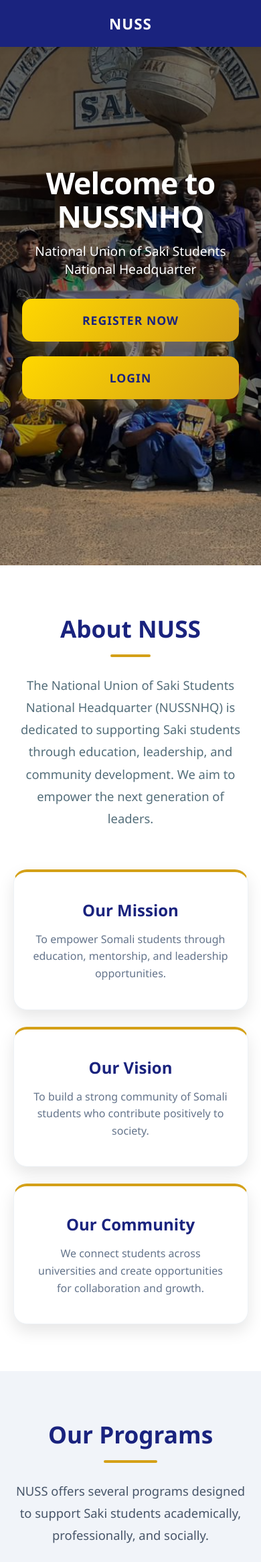
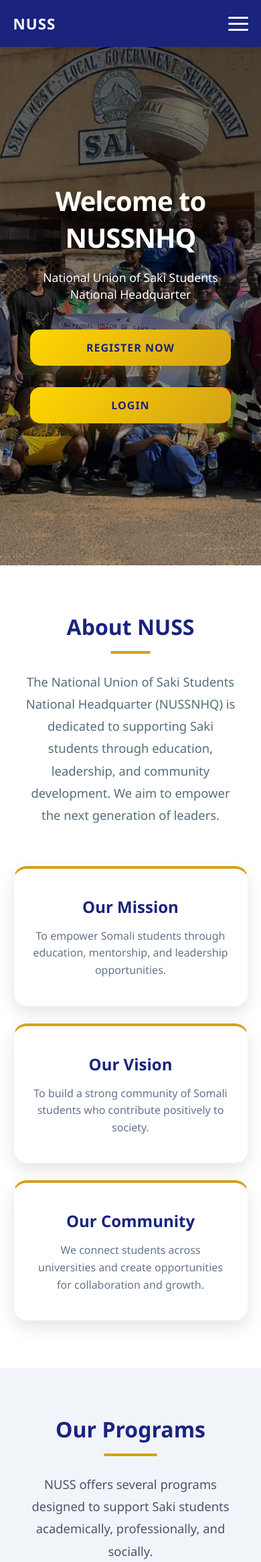
Before and after one commit to Holuwardammy/nussnhq_portal, a Django app: page / in a window 390 px wide. Shown: the top 2332 px of the page at 67% size. Run offline with Django 5.2, Linux system fonts and the light colour scheme; data comes from the database, SQL or seed files in the repository.

Commit message:
Initial commit: NUSS responsive homepage with navbar, hero, sections

```diff
--- a/static/css/style.css
+++ b/static/css/style.css
@@ -7,18 +7,29 @@
     box-sizing: border-box;
 }
 
+html {
+    overflow-x: hidden;
+}
+
 body {
     font-family: 'Segoe UI', Roboto, Helvetica, Arial, sans-serif;
     background: #f8fafc;
     color: #1e293b;
     scroll-behavior: smooth;
+    overflow-x: hidden;
+    padding-top: 75px;
+}
+
+img {
+    max-width: 100%;
+    height: auto;
 }
 
 /* =========================================
    2. PREMIUM STICKY NAVBAR
    ========================================= */
 #navbar {
-    position: fixed; /* Keeps it locked at the top */
+    position: fixed;
     top: 0;
     width: 100%;
     height: 75px;
@@ -46,6 +56,7 @@ body {
     font-weight: 800;
     letter-spacing: 1px;
     cursor: pointer;
+    z-index: 1001;
 }
 
 #navbar ul {
@@ -91,6 +101,39 @@ body {
     width: 100%;
 }
 
+.nav-toggle {
+    display: none;
+    flex-direction: column;
+    justify-content: space-between;
+    width: 30px;
+    height: 21px;
+    background: transparent;
+    border: none;
+    cursor: pointer;
+    z-index: 1001;
+}
+
+.nav-toggle span {
+    display: block;
+    height: 3px;
+    width: 100%;
+    background: #FFFFFF;
+    border-radius: 3px;
+    transition: all 0.3s ease;
+}
+
+.nav-toggle.active span:nth-child(1) {
+    transform: rotate(45deg) translate(7px, 7px);
+}
+
+.nav-toggle.active span:nth-child(2) {
+    opacity: 0;
+}
+
+.nav-toggle.active span:nth-child(3) {
+    transform: rotate(-45deg) translate(7px, -7px);
+}
+
 /* =========================================
    3. GLOBAL SECTION REVEAL
    ========================================= */
@@ -107,11 +150,46 @@ section.visible {
 
 /* Responsive fix for Nav */
 @media (max-width: 768px) {
+    body {
+        padding-top: 70px;
+    }
+
     #navbar {
         padding: 0 5%;
+        height: 70px;
     }
+
+    .nav-toggle {
+        display: flex;
+    }
+
     #navbar ul {
-        display: none; /* We can add a mobile toggle later */
+        position: fixed;
+        top: 70px;
+        left: 0;
+        width: 100%;
+        height: calc(100vh - 70px);
+        background: #1A237E;
+        flex-direction: column;
+        align-items: center;
+        justify-content: flex-start;
+        padding-top: 40px;
+        gap: 30px;
+        transform: translateX(100%);
+        transition: transform 0.4s ease;
+    }
+
+    #navbar ul.active {
+        transform: translateX(0);
+    }
+
+    #navbar ul li {
+        margin-left: 0;
+    }
+
+    #navbar ul li a {
+        font-size: 1.2rem;
+        padding: 12px 20px;
     }
 }
 
@@ -120,7 +198,7 @@ section.visible {
    ========================================= */
 .hero {
     position: relative;
-    height: 100vh;
+    min-height: calc(100vh - 75px);
     display: flex;
     flex-direction: column;
     justify-content: center;
@@ -128,13 +206,13 @@ section.visible {
     text-align: center;
     color: #ffffff;
     background: linear-gradient(rgba(0, 0, 0, 0.6), rgba(0, 0, 0, 0.3)),
-                url('/static/images/bac.jpg') center/cover no-repeat fixed;
+                url('/static/images/bac.jpg') center/cover no-repeat;
     z-index: 1;
     overflow: hidden;
     animation: heroPop 1.2s cubic-bezier(0.2, 1, 0.3, 1) forwards;
+    padding: 40px 20px;
 }
 
-/* Sub-elements animation setup */
 .hero h1, .hero p, .btn-hero {
     position: relative;
     z-index: 2;
@@ -144,25 +222,25 @@ section.visible {
 }
 
 .hero h1 {
-    font-size: 4.5rem;
+    font-size: clamp(2.5rem, 8vw, 4.5rem);
     font-weight: 900;
     margin-bottom: 20px;
     letter-spacing: -1px;
     text-shadow: 0 10px 30px rgba(0, 0, 0, 0.5);
-    animation-delay: 0.3s; /* Heading appears first */
+    animation-delay: 0.3s;
 }
 
 .hero p {
-    font-size: 1.8rem;
+    font-size: clamp(1.1rem, 3vw, 1.8rem);
     font-weight: 400;
     max-width: 800px;
     margin-bottom: 40px;
     line-height: 1.4;
     text-shadow: 0 5px 15px rgba(0, 0, 0, 0.5);
-    animation-delay: 0.5s; /* Paragraph follows */
+    animation-delay: 0.5s;
+    padding: 0 20px;
 }
 
-/* THE GOLDEN BUTTON */
 .btn-hero {
     display: inline-block;
     background: linear-gradient(135deg, #FFD700 0%, #D4A017 100%);
@@ -176,7 +254,9 @@ section.visible {
     text-decoration: none;
     box-shadow: 0 10px 30px rgba(212, 160, 23, 0.3);
     transition: all 0.4s cubic-bezier(0.175, 0.885, 0.32, 1.275);
-    animation-delay: 0.7s; /* Button follows last */
+    animation-delay: 0.7s;
+    min-width: 200px;
+    min-height: 44px;
 }
 
 .btn-hero:hover {
@@ -199,17 +278,23 @@ section.visible {
     }
 }
 
-/* RESPONSIVE DESIGN */
 @media (max-width: 1024px) {
-    .hero h1 { font-size: 3.5rem; }
-    .hero p { font-size: 1.4rem; padding: 0 20px; }
+    .hero {
+        min-height: calc(100vh - 70px);
+    }
 }
 
 @media (max-width: 768px) {
-    .hero { background-attachment: scroll; /* Smoother on mobile */ }
-    .hero h1 { font-size: 2.5rem; }
-    .hero p { font-size: 1.1rem; }
-    .btn-hero { padding: 14px 35px; font-size: 1rem; }
+    .hero {
+        background-attachment: scroll;
+        min-height: calc(100vh - 70px);
+    }
+    .btn-hero {
+        padding: 16px 35px;
+        font-size: 1rem;
+        width: min(90%, 300px);
+        margin-bottom: 10px;
+    }
 }
 
 /* =========================================
@@ -222,14 +307,13 @@ section.visible {
 }
 
 .about h2 {
-    font-size: 2.8rem;
-    color: #1A237E; /* Consistent deep blue */
+    font-size: clamp(2rem, 5vw, 2.8rem);
+    color: #1A237E;
     margin-bottom: 25px;
     position: relative;
     display: inline-block;
 }
 
-/* Decorative line under the heading */
 .about h2::after {
     content: '';
     display: block;
@@ -246,11 +330,12 @@ section.visible {
     font-size: 1.15rem;
     color: #546e7a;
     line-height: 1.8;
+    padding: 0 15px;
 }
 
 .about-cards {
     display: grid;
-    grid-template-columns: repeat(auto-fit, minmax(280px, 1fr));
+    grid-template-columns: repeat(auto-fit, minmax(min(280px, 100%), 1fr));
     gap: 30px;
     justify-items: center;
 }
@@ -286,13 +372,9 @@ section.visible {
     line-height: 1.6;
 }
 
-/* Responsive adjustments */
 @media (max-width: 768px) {
     .about {
         padding: 70px 5%;
-    }
-    .about h2 {
-        font-size: 2.2rem;
     }
 }
 
@@ -301,12 +383,12 @@ section.visible {
    ========================================= */
 .programs {
     padding: 100px 8%;
-    background: #f1f4f9; /* Soft contrast background */
+    background: #f1f4f9;
     text-align: center;
 }
 
 .programs h2 {
-    font-size: 2.8rem;
+    font-size: clamp(2rem, 5vw, 2.8rem);
     color: #1A237E;
     margin-bottom: 25px;
     position: relative;
@@ -329,11 +411,12 @@ section.visible {
     font-size: 1.15rem;
     color: #475569;
     line-height: 1.8;
+    padding: 0 15px;
 }
 
 .programs-container {
     display: grid;
-    grid-template-columns: repeat(auto-fit, minmax(300px, 1fr));
+    grid-template-columns: repeat(auto-fit, minmax(min(300px, 100%), 1fr));
     gap: 35px;
 }
 
@@ -836,52 +931,26 @@ footer {
 }
 
 /* =========================================
-   STRICT MOBILE "BOLD" VIEW (Home Page)
+   STRICT MOBILE "BOLD" VIEW
    ========================================= */
 @media (max-width: 850px) {
-    /* 1. Navbar Bold Fix */
-    #navbar {
-        padding: 0 20px;
-        height: 70px;
+    #navbar h2 {
+        font-size: 1.4rem;
+        text-align: left;
     }
 
-    #navbar h2 {
-        font-size: 1.4rem;
-        width: 100%;
-        text-align: center; /* Center the brand on mobile */
-    }
-
-    /* 2. Hero Section - Full Screen Impact */
     .hero {
         padding: 0 15px;
-        background-attachment: scroll; /* Fixes laggy background on mobile */
-    }
-
-    .hero h1 {
-        font-size: 2.8rem; /* Large and bold */
-        line-height: 1.1;
-        margin-bottom: 15px;
-    }
-
-    .hero p {
-        font-size: 1.2rem;
-        margin-bottom: 30px;
     }
 
     .btn-hero {
-        width: 90%; /* Wide, bold button */
-        padding: 20px;
-        font-size: 1.1rem;
         border-radius: 15px;
     }
 
-    /* 3. Section Headers */
     .about h2, .programs h2, .events h2, .gallery h2, .contact h2 {
-        font-size: 2.2rem;
         width: 100%;
     }
 
-    /* 4. Bold Cards (1 Column) */
     .about-cards, .programs-container, .events-container, .gallery-container {
         grid-template-columns: 1fr !important;
         gap: 25px;
--- a/students/templates/home.html
+++ b/students/templates/home.html
@@ -1,12 +1,12 @@
 {% load static %}
 
 <!DOCTYPE html>
-<html>
-
+<html lang="en">
 <head>
+    <meta charset="UTF-8">
+    <meta name="viewport" content="width=device-width, initial-scale=1.0">
     <title>NUSS Website</title>
-
-    <link rel="stylesheet" href="{% static 'css/style.css' %}?v=2">
+    <link rel="stylesheet" href="{% static 'css/style.css' %}?v=4">
 </head>
 
 <body>
@@ -14,6 +14,12 @@
 <!-- NAVBAR -->
 <nav id="navbar">
     <h2>NUSS</h2>
+
+    <button class="nav-toggle" aria-label="Toggle navigation">
+        <span></span>
+        <span></span>
+        <span></span>
+    </button>
 
     <ul>
         <li><a href="#about">About</a></li>
@@ -24,7 +30,6 @@
     </ul>
 </nav>
 
-
 <!-- HERO SECTION -->
 <section class="hero">
     <h1>Welcome to NUSSNHQ</h1>
@@ -34,23 +39,17 @@
     <a href="{% url 'login' %}" class="btn-hero">Login</a>
 </section>
 
-
 <script src="{% static 'js/script.js' %}"></script>
 
 <!-- ABOUT SECTION -->
-
 <section id="about" class="about">
-
     <h2>About NUSS</h2>
-
     <p class="about-intro">
         The National Union of Saki Students National Headquarter (NUSSNHQ) is dedicated to supporting
         Saki students through education, leadership, and community development.
         We aim to empower the next generation of leaders.
     </p>
-
     <div class="about-cards">
-
         <div class="card">
             <h3>Our Mission</h3>
             <p>
@@ -58,7 +57,6 @@
                 and leadership opportunities.
             </p>
         </div>
-
         <div class="card">
             <h3>Our Vision</h3>
             <p>
@@ -66,7 +64,6 @@
                 positively to society.
             </p>
         </div>
-
         <div class="card">
             <h3>Our Community</h3>
             <p>
@@ -74,24 +71,17 @@
                 for collaboration and growth.
             </p>
         </div>
-
     </div>
-
 </section>
 
 <!-- PROGRAMS SECTION -->
-
 <section id="programs" class="programs">
-
     <h2>Our Programs</h2>
-
     <p class="programs-intro">
         NUSS offers several programs designed to support Saki students
         academically, professionally, and socially.
     </p>
-
     <div class="programs-container">
-
         <div class="program">
             <h3>Leadership Training</h3>
             <p>
@@ -99,7 +89,6 @@
                 seminars, and leadership opportunities.
             </p>
         </div>
-
         <div class="program">
             <h3>Student Mentorship</h3>
             <p>
@@ -107,7 +96,6 @@
                 to guide them through university life.
             </p>
         </div>
-
         <div class="program">
             <h3>Academic Support</h3>
             <p>
@@ -115,7 +103,6 @@
                 to help students succeed academically.
             </p>
         </div>
-
         <div class="program">
             <h3>Networking Events</h3>
             <p>
@@ -123,9 +110,7 @@
                 with professionals and industry leaders.
             </p>
         </div>
-
     </div>
-
 </section>
 
 <!-- EVENTS SECTION -->
@@ -134,7 +119,6 @@
     <p class="events-intro">
         Join our events to learn, connect, and grow with fellow Saki students.
     </p>
-
     <div class="events-container">
         {% for event in events %}
             <div class="event-card">
@@ -158,46 +142,34 @@
 </section>
 
 <!-- GALLERY SECTION -->
-
 <section id="gallery" class="gallery">
-
     <h2>Gallery</h2>
     <p class="gallery-intro">
         Take a look at some moments from our events and activities.
     </p>
-
     <div class="gallery-container">
-
         <div class="gallery-item">
             <img src="{% static 'images/gallery1.jpg' %}" alt="Event 1">
         </div>
-
         <div class="gallery-item">
             <img src="{% static 'images/gallery2.jpg' %}" alt="Event 2">
         </div>
-
         <div class="gallery-item">
             <img src="{% static 'images/gallery3.jpg' %}" alt="Event 3">
         </div>
-
         <div class="gallery-item">
             <img src="{% static 'images/gallery4.jpg' %}" alt="Event 4">
         </div>
-
     </div>
-
 </section>
 
 <!-- CONTACT SECTION -->
-
 <section id="contact" class="contact">
     <h2>Contact Us</h2>
     <p class="contact-intro">
         Have questions or suggestions? Reach out to us anytime!
     </p>
-
     <div class="contact-container">
-
         <!-- Contact Form -->
         <div class="contact-form">
             <form action="#" method="post">
@@ -208,7 +180,6 @@
                 <button type="submit">Send Message</button>
             </form>
         </div>
-
         <!-- Contact Info -->
         <div class="contact-info">
             <h3>Our Office</h3>
@@ -225,7 +196,6 @@
                 loading="lazy">
             </iframe>
         </div>
-
     </div>
 </section>
 
@@ -236,7 +206,6 @@
             <h3>National Union of Saki Students</h3>
             <p>Connecting students, sharing knowledge, and celebrating unity.</p>
         </div>
-
         <div class="footer-right">
             <h4>Follow Us</h4>
             <div class="social-links">
@@ -246,8 +215,6 @@
                 <a href="#" target="_blank"><img src="{% static 'images/linkedin.png' %}" alt="LinkedIn"></a>
             </div>
         </div>
-    </div>
-
     <div class="footer-bottom">
         <p>&copy; 2026 National Union of Saki Students. All rights reserved.</p>
     </div>
@@ -257,13 +224,29 @@
 const sections = document.querySelectorAll("section");
 const navLinks = document.querySelectorAll("nav ul li a");
 const navbar = document.getElementById("navbar");
+const navToggle = document.querySelector(".nav-toggle");
+const navMenu = document.querySelector("#navbar ul");
+
+// Mobile hamburger toggle
+navToggle.addEventListener("click", () => {
+    navMenu.classList.toggle("active");
+    navToggle.classList.toggle("active");
+});
+
+// Close mobile menu when link clicked
+navLinks.forEach(link => {
+    link.addEventListener("click", () => {
+        navMenu.classList.remove("active");
+        navToggle.classList.remove("active");
+    });
+});
 
 window.addEventListener("scroll", () => {
     let current = "";
 
-    // ---------- Highlight active nav link ----------
+    // Highlight active nav link
     sections.forEach(section => {
-        const sectionTop = section.offsetTop - 60; // adjust for navbar
+        const sectionTop = section.offsetTop - 80;
         if (pageYOffset >= sectionTop) {
             current = section.getAttribute("id");
         }
@@ -276,17 +259,16 @@ window.addEventListener("scroll", () => {
         }
     });
 
-    // ---------- Shrink navbar when scrolling ----------
+    // Shrink navbar when scrolling
     if (window.scrollY > 50) {
         navbar.classList.add("scrolled");
     } else {
         navbar.classList.remove("scrolled");
     }
 
-    // ---------- Fade-in sections ----------
+    // Fade-in sections
     sections.forEach(section => {
         const sectionTop = section.offsetTop;
-        const sectionHeight = section.offsetHeight;
         if (window.scrollY >= sectionTop - window.innerHeight + 50) {
             section.classList.add("visible");
         }
@@ -295,5 +277,4 @@ window.addEventListener("scroll", () => {
 </script>
 
 </body>
-
 </html>
```
Also changed, not shown: other parts of static/css/style.css (+63 -56 lines).
